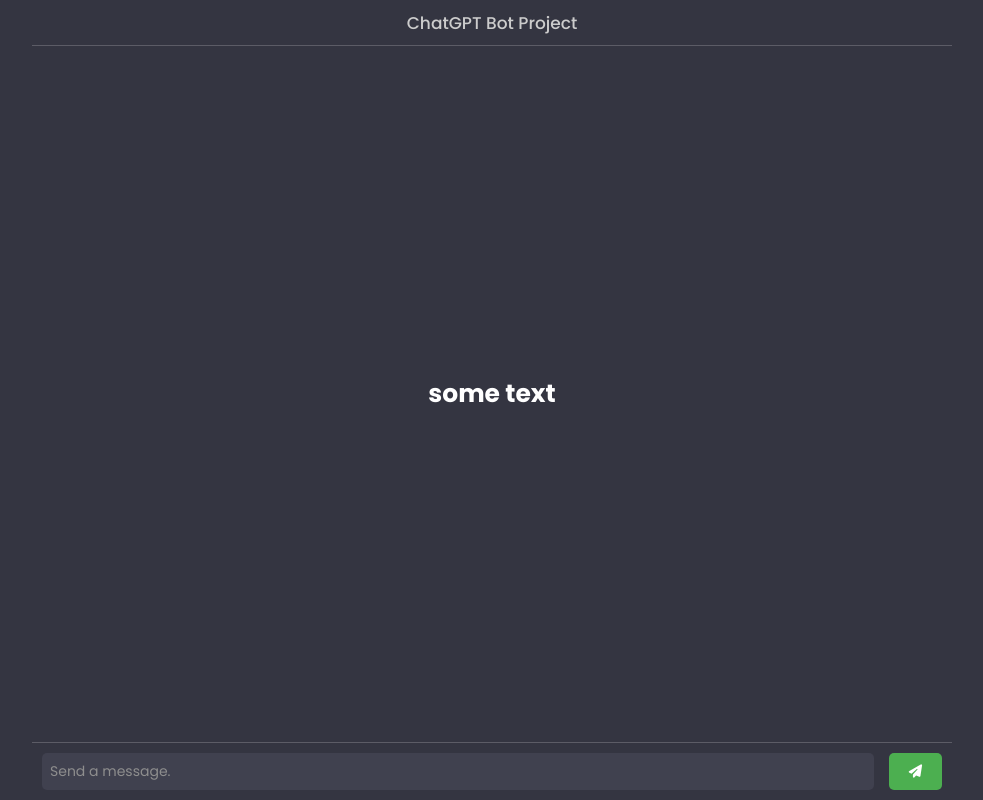
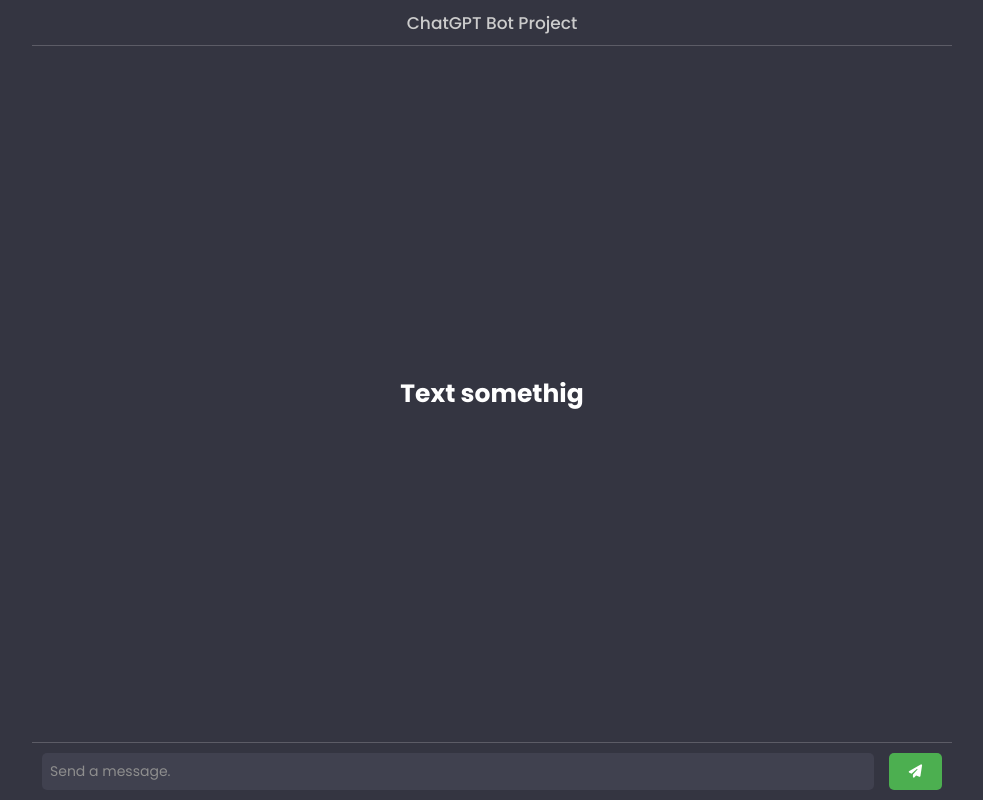
Before and after one commit to dgrabo/ChatGPT-Bot, a plain HTML site: page index.html in a window 1280 px wide. Shown: the whole page, without its empty margins (148-1131 px from the left). Drawn offline with Linux system fonts and the light colour scheme.

Commit message:
First commit

```diff
--- a/index.html
+++ b/index.html
@@ -18,7 +18,7 @@
       </div>
 
       <div class="info">
-        <a href="#">some text</a>
+        <a href="#">Text somethig </a>
       </div>
 
       <div class="chat-container">
```
